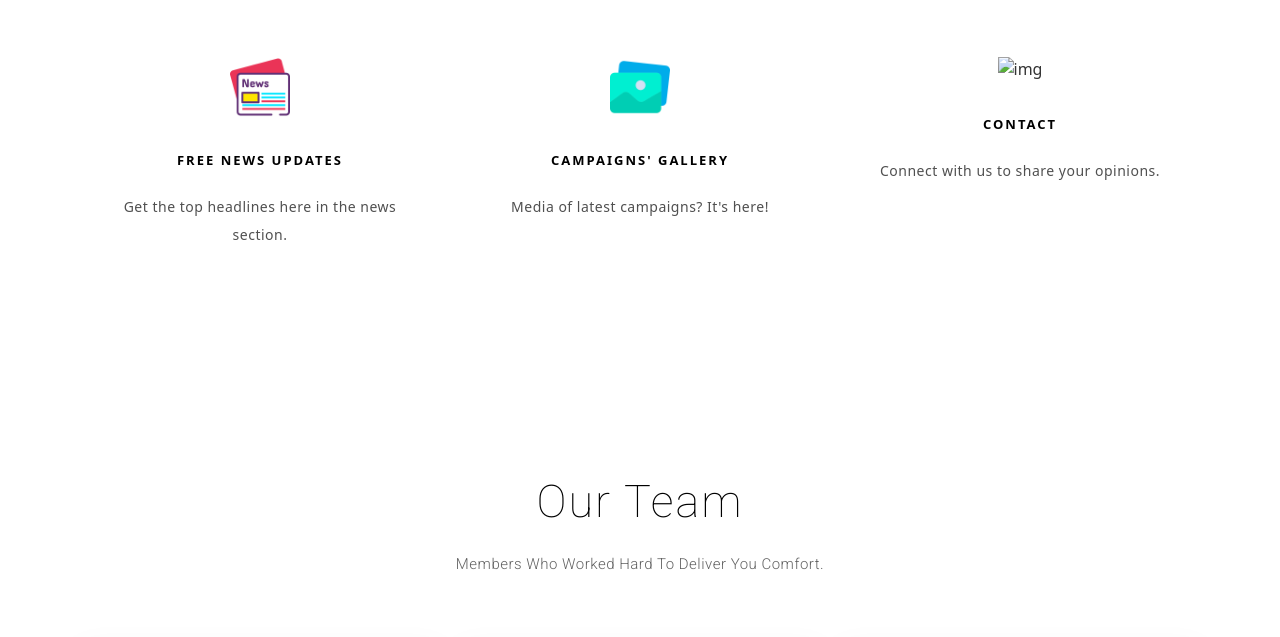
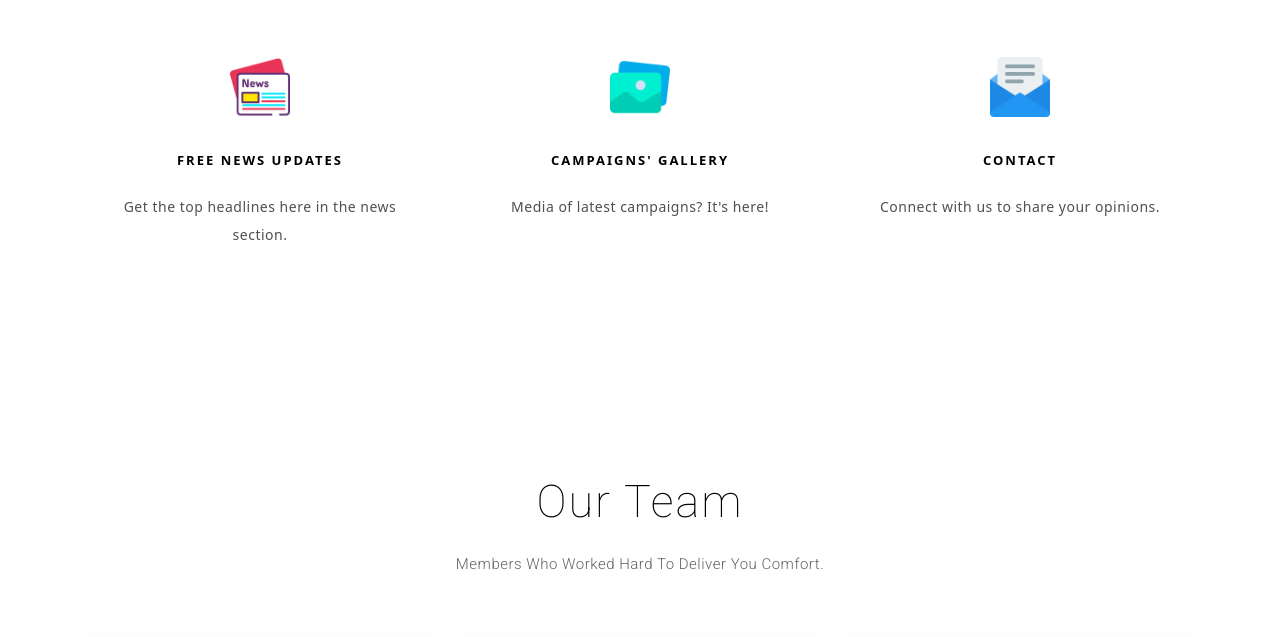
Before and after one commit to ManasKhare3005/Regimbook, a plain HTML site: page eStartup/eStartup/index.html in a window 1280 px wide. Shown: the part 3083-3720 px from the top of the page. Drawn offline with nearby package versions, Linux system fonts and the light colour scheme; the site is published under a folder, as on GitHub Pages, so addresses that start at the root find nothing; no server answers; files whose address does not match are found by name.

Commit message:
Changed Feature IMAGE

```diff
--- a/eStartup/eStartup/index.html
+++ b/eStartup/eStartup/index.html
@@ -233,7 +233,7 @@
 
           <div class="col-md-6 col-lg-4">
             <div class="feature-block">
-              <img src="/eStartup/eStartup/email.png" alt="img">
+              <img src="./email.png" alt="img">
               <h4>Contact</h4>
               <p>Connect with us to share your opinions.</p>
             </div>
```
